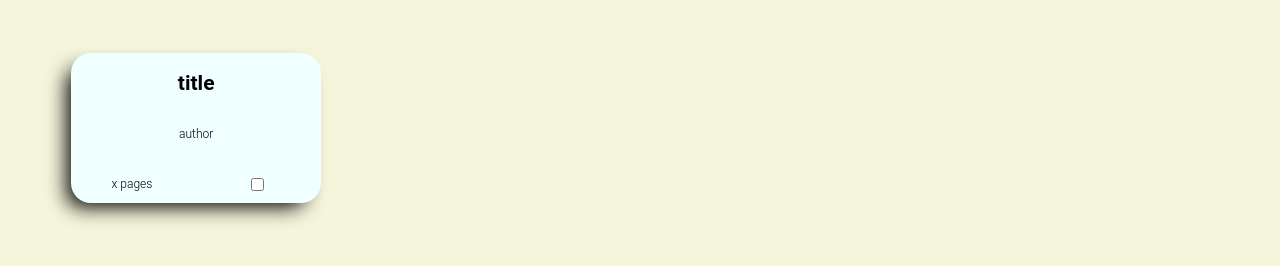
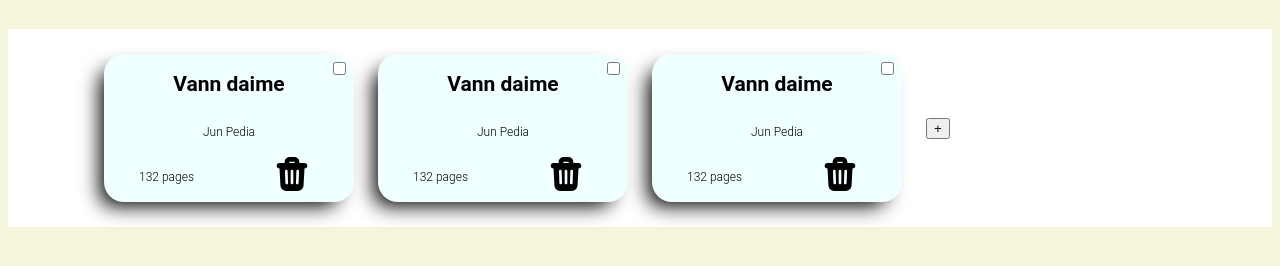
Before and after one commit to JunDevl/odin-library, a plain HTML site: page index.html in a window 1280 px wide. Shown: the part 100-366 px from the top of the page. Drawn offline with Linux system fonts and the light colour scheme.

Commit message:
Added a trash bin and improved the OOP prototype logic

```diff
--- a/index.html
+++ b/index.html
@@ -11,16 +11,13 @@
 
 <body>
   <h1>My Library</h1>
-  <main class="library">
-    <div class="book">
-      <h2 class="title">title</h2>
-      <h3 class="author">author</h3>
-      <footer>
-        <p class="pages">x pages</p>
-        <input type="checkbox" name="wasRead" id="read">
-      </footer>
-    </div>
-  </main>
+  <div class="lib-container">
+    <main class="library">
+      <div class="add">
+        <button id="include">+</button>
+      </div>
+    </main>
+  </div>
 </body>
 
 </html>
--- a/script.js
+++ b/script.js
@@ -1,28 +1,91 @@
+const libElem = document.querySelector(".library");
+
 const library = new Map([]);
 
 function Book(title, author, pages, wasRead) {
   if (!new.target) {
     throw new Error("You cannot directly call this constructor.");
   }
+  Object.defineProperty(this, "index", {
+    value: library.size,
+    writable: false
+  });
   this.title = title;
   this.author = author;
-  this.pages = pages;
-  this.wasRead = wasRead;
+  this.pages = Number(pages);
+  this.wasRead = Boolean(wasRead);
 }
 
 Book.prototype.toggleRead = function () { this.wasRead = !this.wasRead; };
 
 function addToLibrary(...books) {
+
+  const generateBookElement = (book) => {
+    const container = document.createElement("div");
+    container.className = "book";
+    container.setAttribute("index", String(book.index));
+
+    const read = document.createElement("input");
+    read.type = "checkbox";
+    read.name = "wasRead";
+    read.className = "read";
+
+    const title = document.createElement("h2");
+    title.className = "title";
+    title.textContent = book.title;
+
+    const author = document.createElement("h3");
+    author.className = "author";
+    author.textContent = book.author;
+
+    const footer = document.createElement("footer");
+
+    const pages = document.createElement("div");
+    pages.className = "pages";
+    pages.textContent = `${book.pages} pages`;
+
+    const bin = document.createElement("div");
+    bin.className = "trash";
+    bin.innerHTML = `
+    <svg xmlns="http://www.w3.org/2000/svg" x="0px" y="0px" width="100" height="100" viewBox="0 0 72 72">
+      <path
+        d="M 32.5 9 C 28.364 9 25 12.364 25 16.5 L 25 18 L 17 18 C 14.791 18 13 19.791 13 22 C 13 24.209 14.791 26 17 26 L 17.232422 26 L 18.671875 51.916016 C 18.923875 56.449016 22.67875 60 27.21875 60 L 44.78125 60 C 49.32125 60 53.076125 56.449016 53.328125 51.916016 L 54.767578 26 L 55 26 C 57.209 26 59 24.209 59 22 C 59 19.791 57.209 18 55 18 L 47 18 L 47 16.5 C 47 12.364 43.636 9 39.5 9 L 32.5 9 z M 32.5 16 L 39.5 16 C 39.775 16 40 16.224 40 16.5 L 40 18 L 32 18 L 32 16.5 C 32 16.224 32.225 16 32.5 16 z M 36 28 C 37.104 28 38 28.896 38 30 L 38 47.923828 C 38 49.028828 37.104 49.923828 36 49.923828 C 34.896 49.923828 34 49.027828 34 47.923828 L 34 30 C 34 28.896 34.896 28 36 28 z M 27.392578 28.001953 C 28.459578 27.979953 29.421937 28.827641 29.460938 29.931641 L 30.085938 47.931641 C 30.123938 49.035641 29.258297 49.959047 28.154297 49.998047 C 28.131297 49.999047 28.108937 50 28.085938 50 C 27.012938 50 26.125891 49.148359 26.087891 48.068359 L 25.462891 30.068359 C 25.424891 28.964359 26.288578 28.040953 27.392578 28.001953 z M 44.607422 28.001953 C 45.711422 28.039953 46.575109 28.964359 46.537109 30.068359 L 45.912109 48.068359 C 45.874109 49.148359 44.986063 50 43.914062 50 C 43.891062 50 43.868703 49.999047 43.845703 49.998047 C 42.741703 49.960047 41.876063 49.035641 41.914062 47.931641 L 42.539062 29.931641 C 42.577062 28.827641 43.518422 27.979953 44.607422 28.001953 z">
+      </path>
+    </svg>`;
+
+    [pages, bin].forEach((elem) => footer.appendChild(elem));
+    [read, title, author, footer].forEach((elem) => container.appendChild(elem));
+
+    libElem.insertBefore(container, libElem.lastElementChild);
+  };
+
   for (book of books) {
-    if (!book.hasOwnProperty("title")) break;
+    if (!book.hasOwnProperty("title")) throw new Error("Can't add an untitled book to your library!");
 
-    const newBook = new Book(book.title, boobk.author, book.pages, book.wasRead);
+    const newBook = new Book(book.title, book.author, book.pages, book.wasRead);
 
-    library.set(crypto.randomUUID, newBook);
+    generateBookElement(newBook);
+    library.set(crypto.randomUUID(), newBook);
   }
 }
 
-const book = new Book("Narnia bin", "jun", 345, false);
-book.toggleRead();
+addToLibrary(
+  {
+    title: "Vann daime",
+    author: "Jun Pedia",
+    pages: 132
+  },
+  {
+    title: "Vann daime",
+    author: "Jun Pedia",
+    pages: 132
+  },
+  {
+    title: "Vann daime",
+    author: "Jun Pedia",
+    pages: 132
+  }
+);
 
 console.log(book);
+console.log(library);
--- a/style.css
+++ b/style.css
@@ -10,13 +10,25 @@ body {
   align-items: center;
 }
 
+.lib-container {
+  width: 100%;
+  display: flex;
+  flex-direction: column;
+  align-items: center;
+  justify-content: center;
+  background-color: white;
+}
+
 .library {
   font-size: 14px;
   width: 90%;
   padding: 1rem;
   display: grid;
+  align-items: center;
+  justify-content: center;
   grid-template-columns: repeat(auto-fit ,minmax(150px, 250px));
   grid-template-rows: repeat(auto-fit, 150px);
+  gap: 1rem;
 }
 
 .author, .pages {
@@ -24,7 +36,17 @@ body {
   font-weight: 300;
 }
 
+.read {
+  display: flex;
+  align-content: center;
+  justify-content: center;
+  position: absolute;
+  right: 5px;
+  top: 5px;
+}
+
 .book {
+  position: relative;
   background-color: azure;
   display: flex;
   flex-direction: column;
@@ -42,3 +64,13 @@ footer {
   align-items: center;
   justify-content: space-between;
 }
+
+p, svg {
+  margin: 0;
+  padding: 0;
+}
+
+svg {
+  width: 2rem;
+  height: auto;
+}
```
